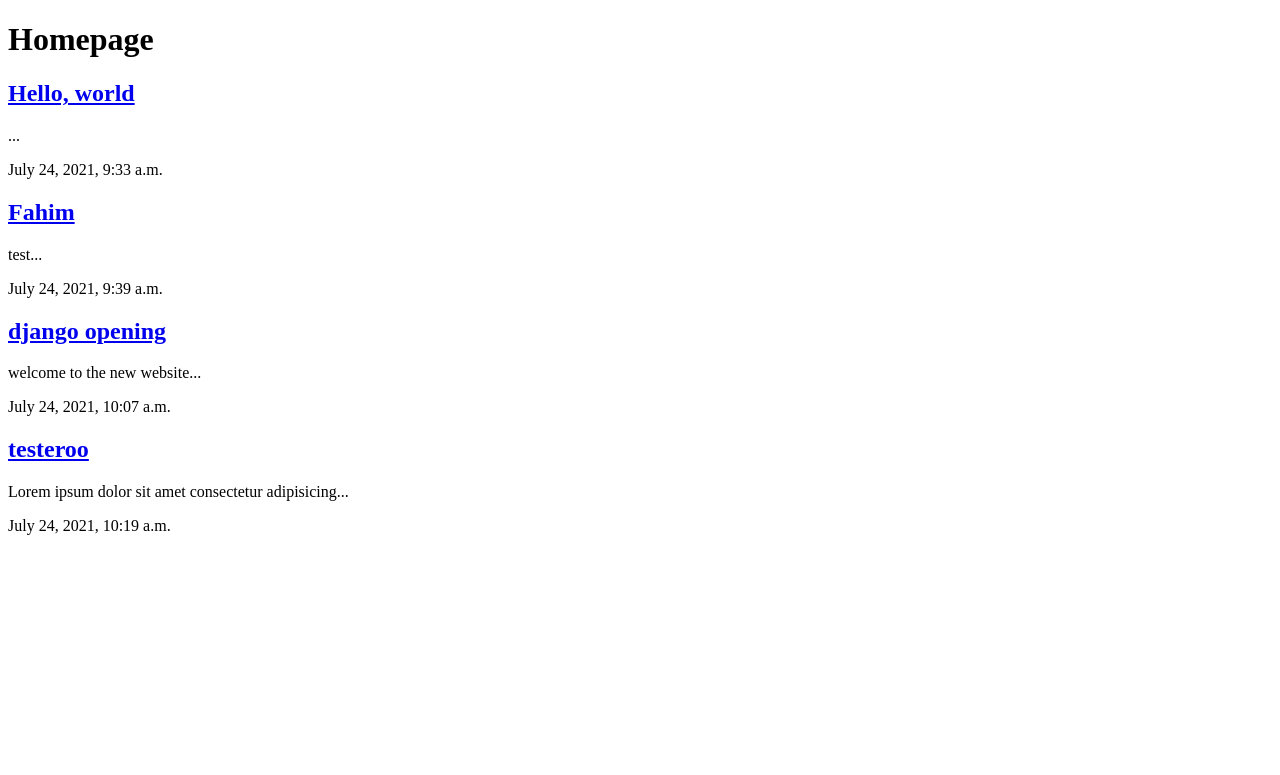
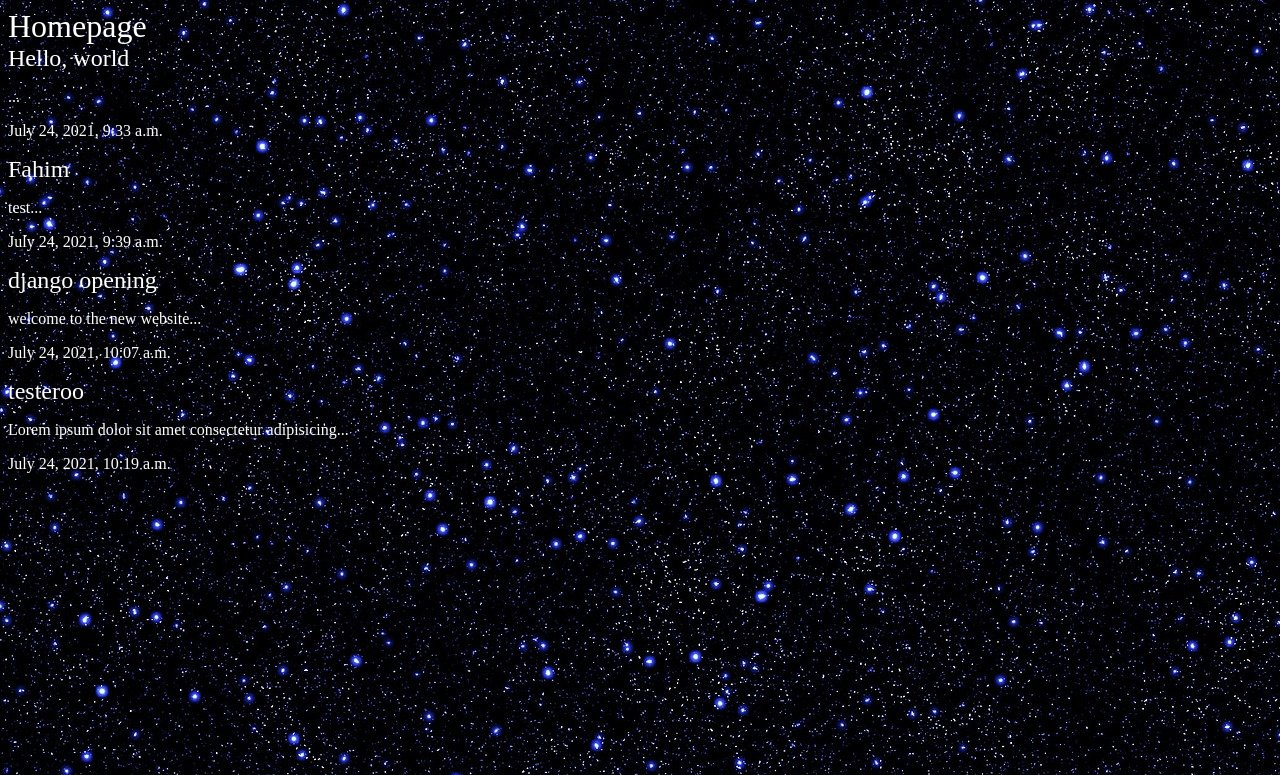
Before and after one commit to gl1tchyaf/Optimal-Transportation-System, a Django app: page /main/ in a window 1280 px wide. Shown: the top 775 px of the page. Run offline with Django 3.2, Linux system fonts and the light colour scheme; data comes from the database, SQL or seed files in the repository.

Commit message:
static and images

```diff
--- /dev/null
+++ b/ots/assets/style.css
@@ -0,0 +1,20 @@
+body{
+    background-color: #0f121f;
+    background-image: url(/static/stars.jpg);
+    background-repeat-y: no-repeat;
+    color: #fff;
+}
+
+body *{
+    font-family: Ubuntu;
+}
+
+h1,h2,h3,h4,h5{
+    font-weight: normal;
+    margin: 0;
+}
+
+a,a:hover, a:visited{
+    color: #fff;
+    text-decoration: none;
+}
--- a/ots/main/templates/main/homepage.html
+++ b/ots/main/templates/main/homepage.html
@@ -3,6 +3,7 @@
 <head>
     <meta charset="UTF-8">
     <title>Home</title>
+    <link rel="stylesheet" href="/static/style.css">
 </head>
 <body>
   <h1>Homepage</h1>
--- a/ots/ots/settings.py
+++ b/ots/ots/settings.py
@@ -9,7 +9,7 @@ https://docs.djangoproject.com/en/3.2/topics/settings/
 For the full list of settings and their values, see
 https://docs.djangoproject.com/en/3.2/ref/settings/
 """
-
+import os
 from pathlib import Path
 
 # Build paths inside the project like this: BASE_DIR / 'subdir'.
@@ -120,6 +120,10 @@ USE_TZ = True
 
 STATIC_URL = '/static/'
 
+STATICFILES_DIRS = (
+    os.path.join(BASE_DIR, 'assets'),
+)
+
 # Default primary key field type
 # https://docs.djangoproject.com/en/3.2/ref/settings/#default-auto-field
 
--- a/ots/ots/urls.py
+++ b/ots/ots/urls.py
@@ -3,6 +3,7 @@ from django.conf.urls import url
 from django.contrib import admin
 from django.urls import path, include
 from . import views
+from django.contrib.staticfiles.urls import staticfiles_urlpatterns
 
 urlpatterns = [
 
@@ -12,3 +13,5 @@ urlpatterns = [
     url(r'^$', views.homepage),
 
 ]
+
+urlpatterns += staticfiles_urlpatterns()
```
Also changed, not shown: ots/assets/stars.jpg (added), ots/main/migrations/0001_initial.py (added).
